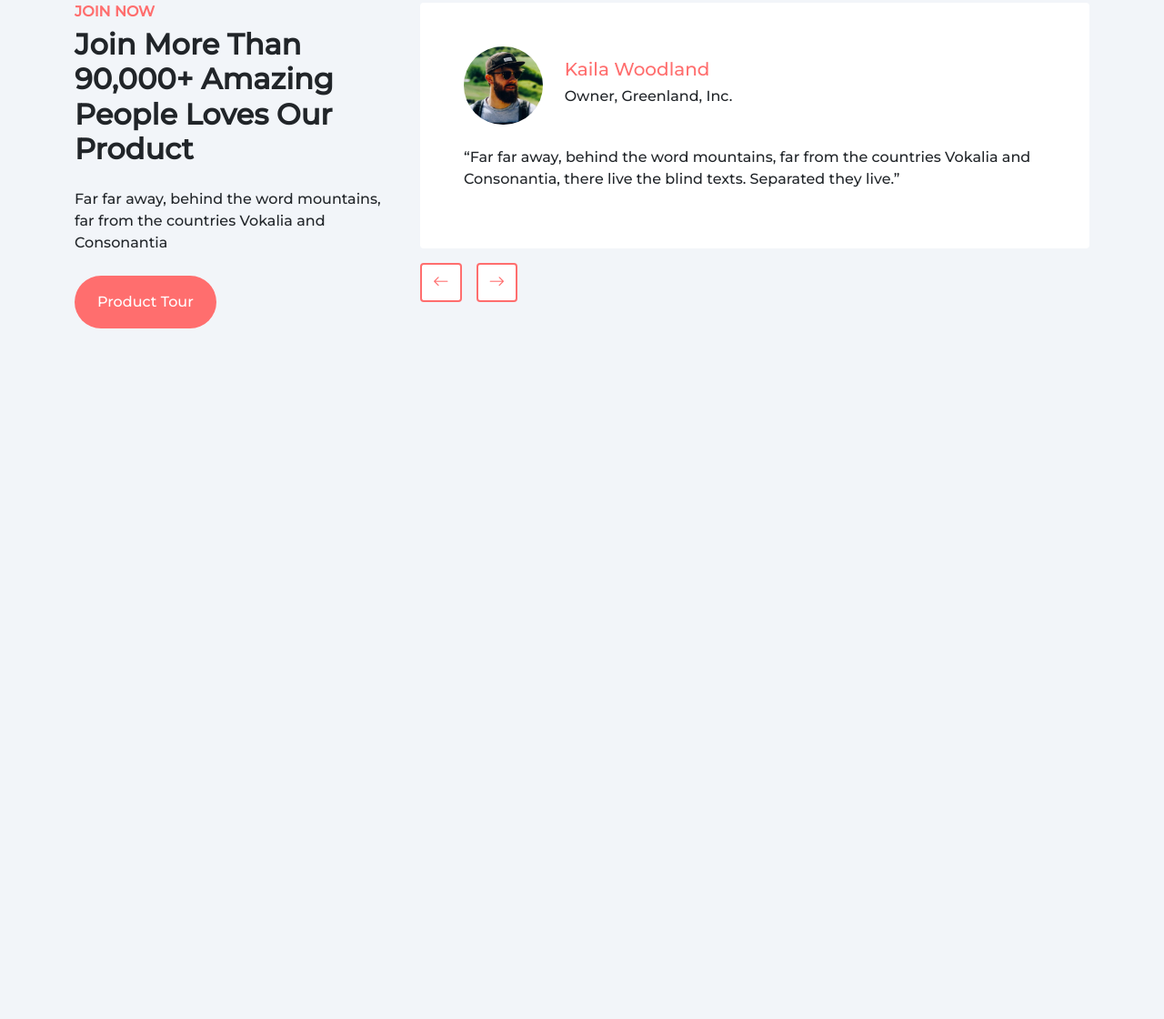
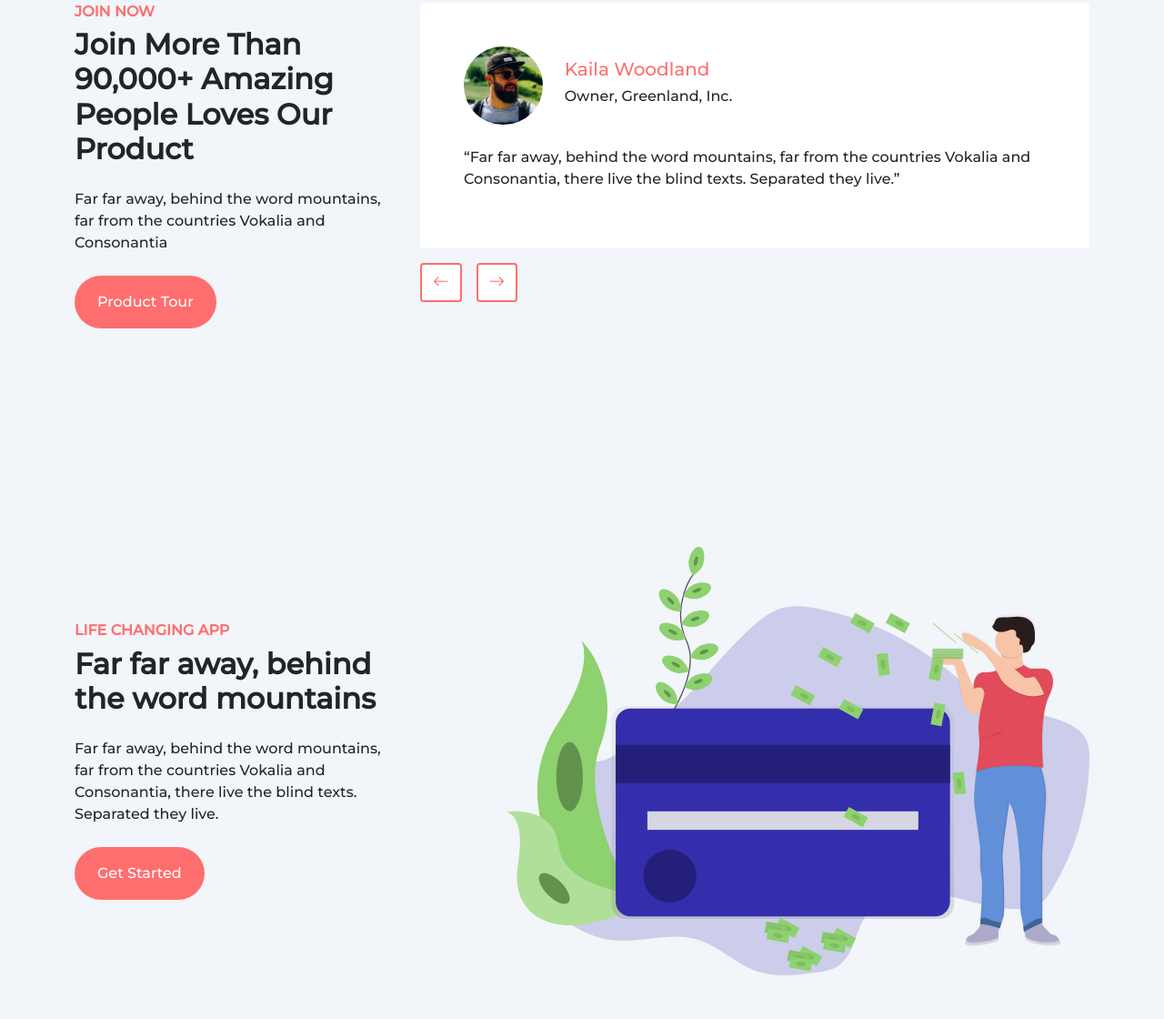
Before and after one commit to Mahdi-Tavakkoli/Complete-Project-6, a website: page index.html in a window 1280 px wide. Shown: the part 1969-3089 px from the top of the page at 91% size. Before the commit the page ends 2378 px from the top, so only its background shows below. Drawn offline with nearby package versions, Linux system fonts and the light colour scheme.

Commit message:
Life Changing app 1 Section added to Project

```diff
--- a/index.html
+++ b/index.html
@@ -343,6 +343,39 @@
                 </div>
             </div>
     </section>
+
+    <!-- BR Section XD -->
+    <section>
+        <br><br><br>
+        <br><br><br>
+    </section>
+
+    <!-- Life Changing app 1 -->
+    <section>
+        <div class="container-fluid py-5">
+            <div class="container">
+                <div class="row gy-3 justify-content-between">
+                    <div class="col-lg-4 col-sm-12 d-flex align-items-center order-1 order-lg-0">
+                        <div>
+                            <h6 class="text-main fw-bold">LIFE CHANGING APP</h6>
+                            <h2 class="fw-bold">
+                                Far far away, behind the word mountains
+                            </h2>
+                            <p class="my-4">
+                                Far far away, behind the word mountains, far from the countries Vokalia and Consonantia, there live the blind texts. Separated they live.
+                            </p>
+                            <a href="#" class="btn btn-main px-4 py-3 rounded-pill">
+                                Get Started
+                            </a>
+                        </div>
+                    </div>
+                    <div class="col-lg-7 col-sm-12 d-flex justify-content-center align-items-center order-0 order-lg-1">
+                        <img src="./images/lifeChangingApp1.svg" class="img-fluid" alt="">
+                    </div>
+                </div>
+            </div>
+        </div>
+    </section>
 </body>
 <!-- Bootstrap.bundle.min.js File -->
 <script src="./node_modules/bootstrap/dist/js/bootstrap.bundle.min.js"></script>
```
